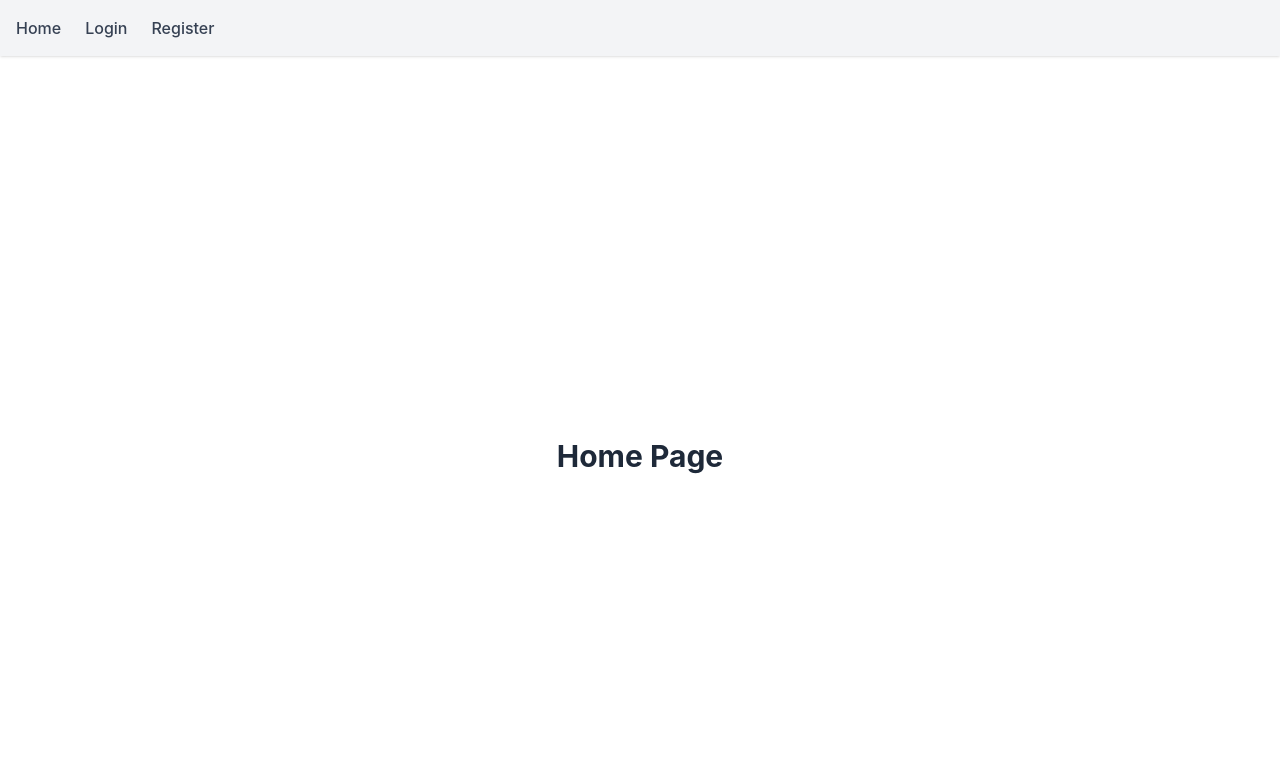
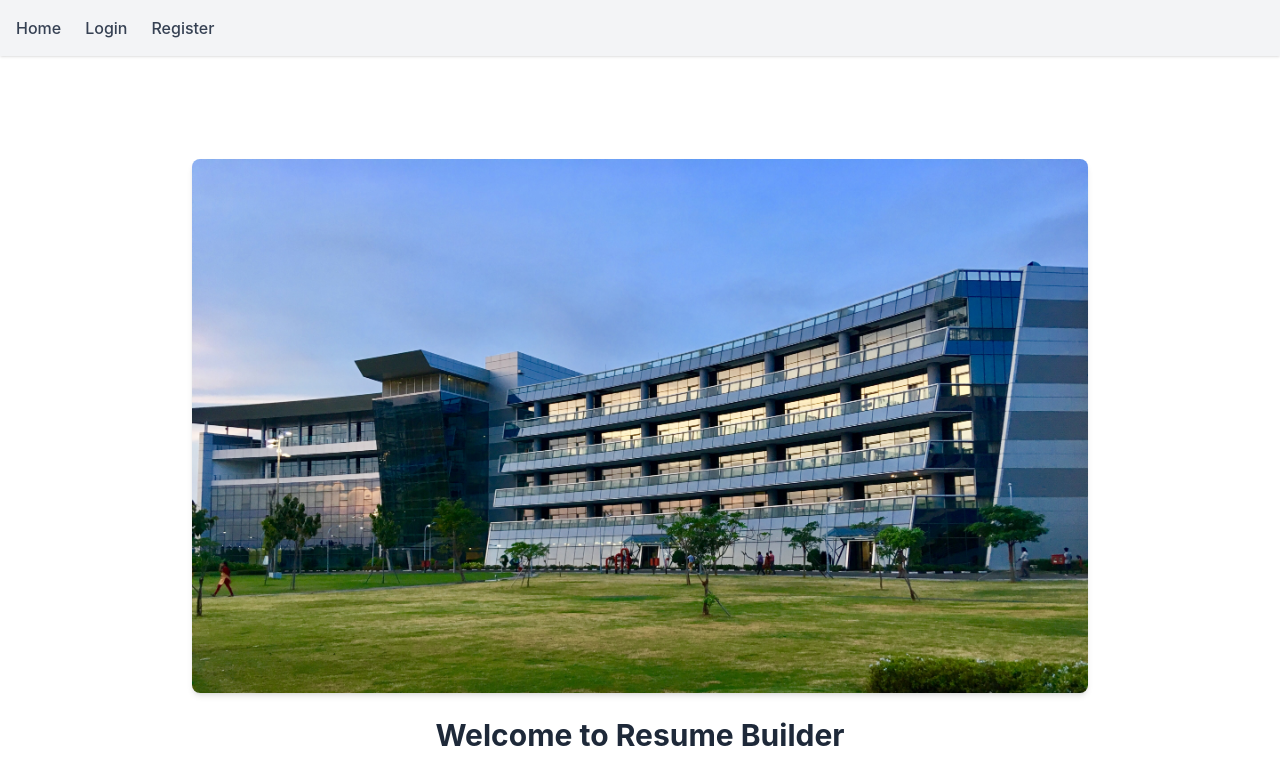
Before and after one commit to mohan-raja-k/resume-builder-frontend, a React (Vite) app: page / in a window 1280 px wide. Shown: the top 784 px of the page. Built offline with nearby package versions, Linux system fonts and the light colour scheme.

Commit message:
Add campus image to home page

```diff
--- a/src/pages/Home.jsx
+++ b/src/pages/Home.jsx
@@ -1,7 +1,18 @@
+import campusImage from '../assets/IT_company_image.jpg'
+
 function Home() {
   return (
-    <div className="min-h-screen flex items-center justify-center">
-      <h1 className="text-3xl font-bold text-gray-800">Home Page</h1>
+    <div className="min-h-screen flex flex-col items-center justify-center px-4">
+      <div className="max-w-4xl w-full">
+        <img
+          src={campusImage}
+          alt="Campus"
+          className="w-full h-auto rounded-lg shadow-md"
+        />
+        <h1 className="text-3xl font-bold text-gray-800 text-center mt-6">
+          Welcome to Resume Builder
+        </h1>
+      </div>
     </div>
   )
 }
```
Also changed, not shown: src/assets/IT_company_image.jpg (added).
